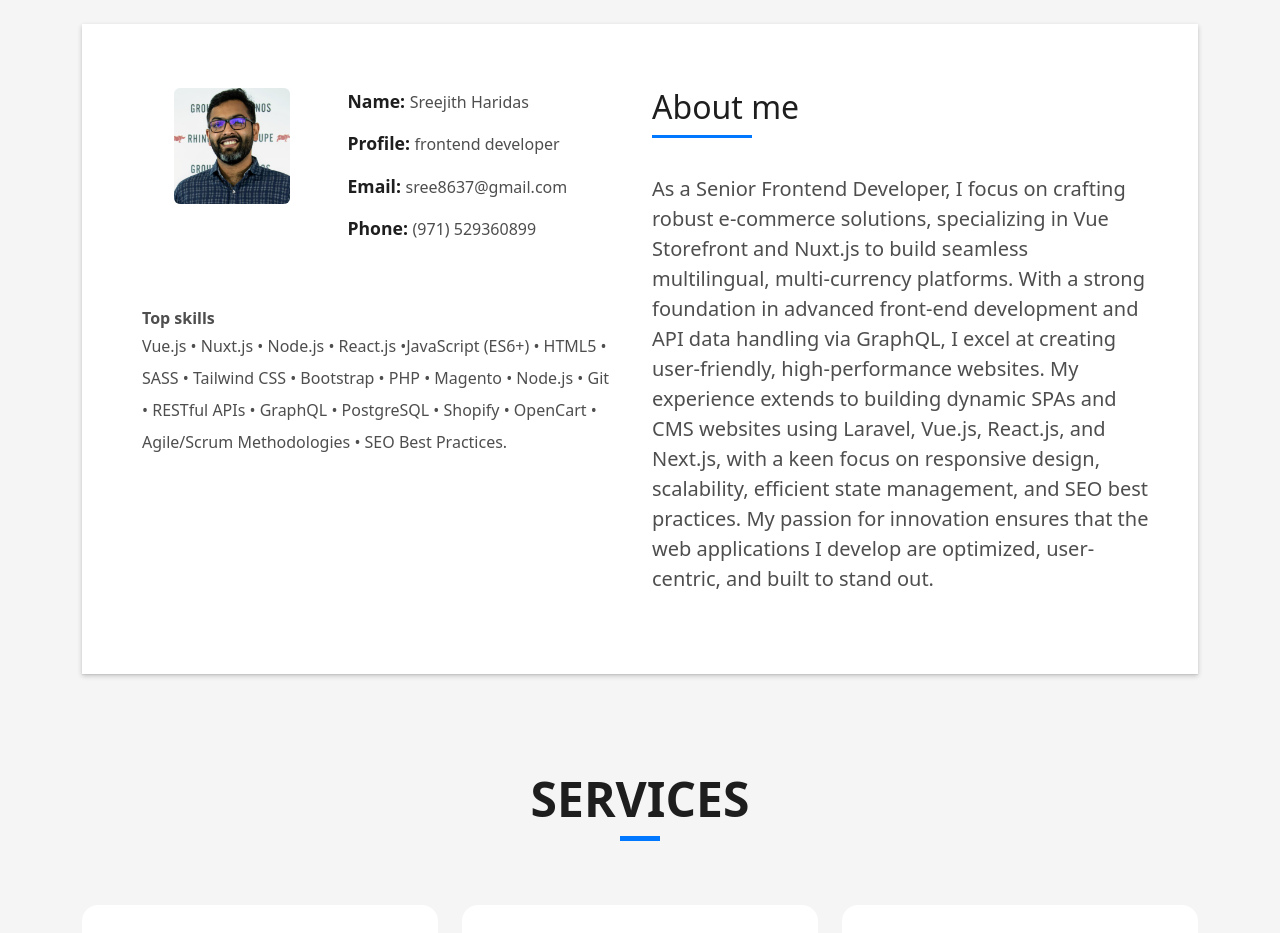
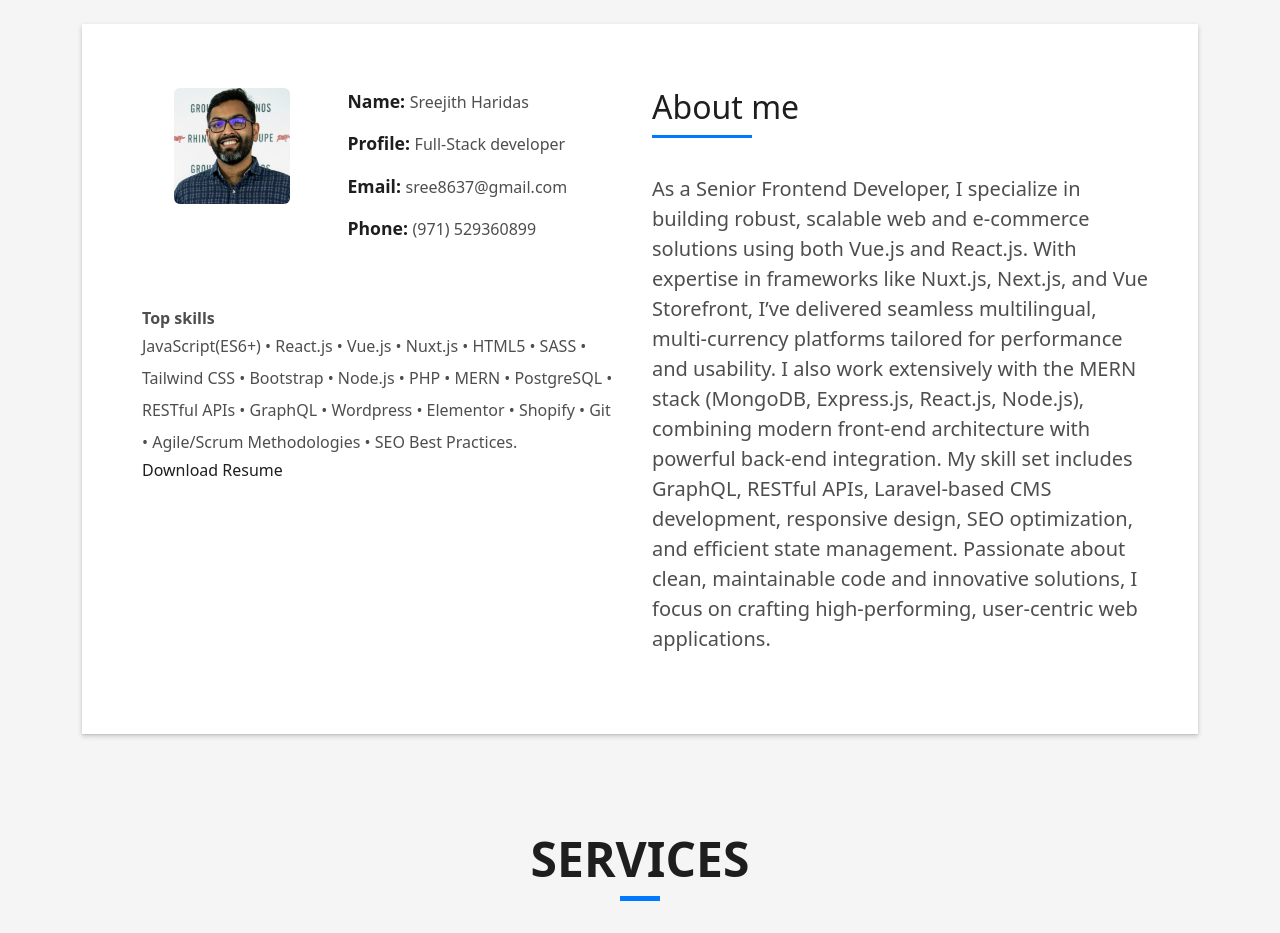
Before and after one commit to sreedev8637/sreedev8637, a plain HTML site: page index.html in a window 1280 px wide. Shown: the part 840-1773 px from the top of the page. Drawn offline with Linux system fonts and the light colour scheme.

Commit message:
update contents, add resume

```diff
--- a/index.html
+++ b/index.html
@@ -107,7 +107,7 @@
                     <div class="col-sm-6 col-md-7">
                       <div class="about-info">
                         <p><span class="title-s">Name: </span> <span>Sreejith Haridas</span></p>
-                        <p><span class="title-s">Profile: </span> <span>frontend developer</span></p>
+                        <p><span class="title-s">Profile: </span> <span>Full-Stack developer</span></p>
                         <p><span class="title-s">Email: </span> <span>sree8637@gmail.com</span></p>
                         <p><span class="title-s">Phone: </span> <span>(971) 529360899</span></p>
                       </div>
@@ -152,7 +152,10 @@
                     </div>
                     <div class="d-flex align-items-center top-skills">
                       <!-- Text -->
-                      <span class="lh-lg">Vue.js • Nuxt.js • Node.js • React.js •JavaScript (ES6+) • HTML5 • SASS • Tailwind CSS • Bootstrap • PHP • Magento • Node.js • Git • RESTful APIs • GraphQL • PostgreSQL • Shopify • OpenCart • Agile/Scrum Methodologies • SEO Best Practices.</span>
+                      <span class="lh-lg">JavaScript(ES6+) • React.js • Vue.js • Nuxt.js • HTML5 • SASS • Tailwind CSS • Bootstrap • Node.js • PHP • MERN • PostgreSQL • RESTful APIs • GraphQL • Wordpress • Elementor • Shopify • Git • Agile/Scrum Methodologies • SEO Best Practices.</span>
+                    </div>
+                    <div>
+                      <a href="/assets/RESUME-SREEJITH-APR.pdf" target="_blank" download>Download Resume</a>
                     </div>
                   </div>
                 </div>
@@ -164,7 +167,7 @@
                       </h5>
                     </div>
                     <p class="lead">
-                      As a Senior Frontend Developer, I focus on crafting robust e-commerce solutions, specializing in Vue Storefront and Nuxt.js to build seamless multilingual, multi-currency platforms. With a strong foundation in advanced front-end development and API data handling via GraphQL, I excel at creating user-friendly, high-performance websites. My experience extends to building dynamic SPAs and CMS websites using Laravel, Vue.js, React.js, and Next.js, with a keen focus on responsive design, scalability, efficient state management, and SEO best practices. My passion for innovation ensures that the web applications I develop are optimized, user-centric, and built to stand out.
+                      As a Senior Frontend Developer, I specialize in building robust, scalable web and e-commerce solutions using both Vue.js and React.js. With expertise in frameworks like Nuxt.js, Next.js, and Vue Storefront, I’ve delivered seamless multilingual, multi-currency platforms tailored for performance and usability. I also work extensively with the MERN stack (MongoDB, Express.js, React.js, Node.js), combining modern front-end architecture with powerful back-end integration. My skill set includes GraphQL, RESTful APIs, Laravel-based CMS development, responsive design, SEO optimization, and efficient state management. Passionate about clean, maintainable code and innovative solutions, I focus on crafting high-performing, user-centric web applications.
                     </p>
                     <!-- <h5>Key Highlights</h5>
                     <ul>
```
Also changed, not shown: 1 other file.
